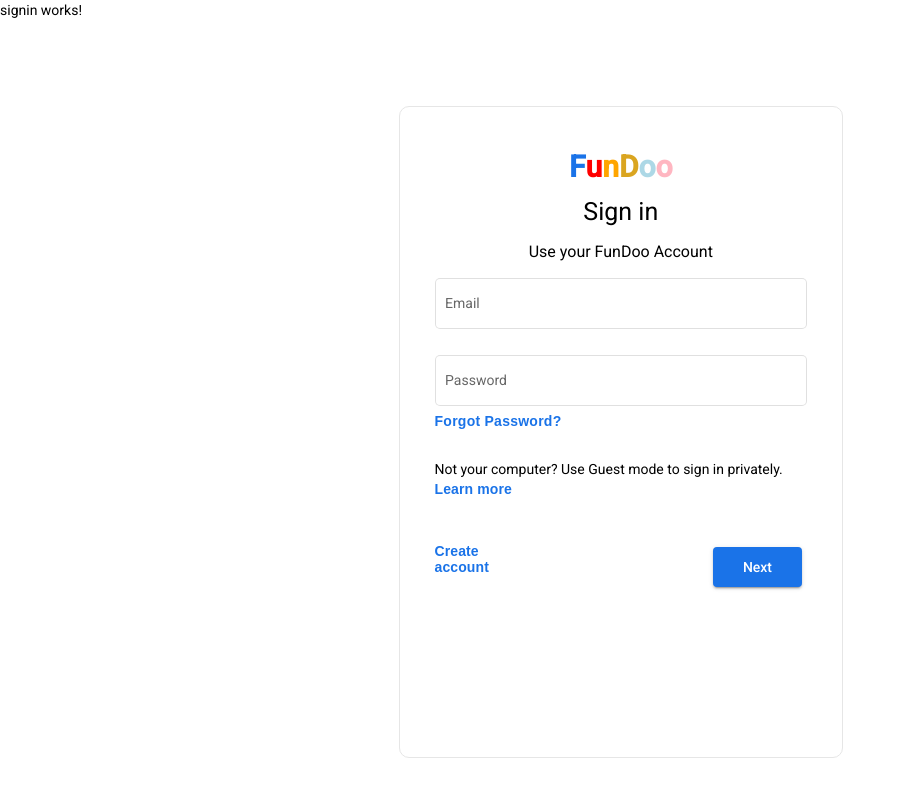
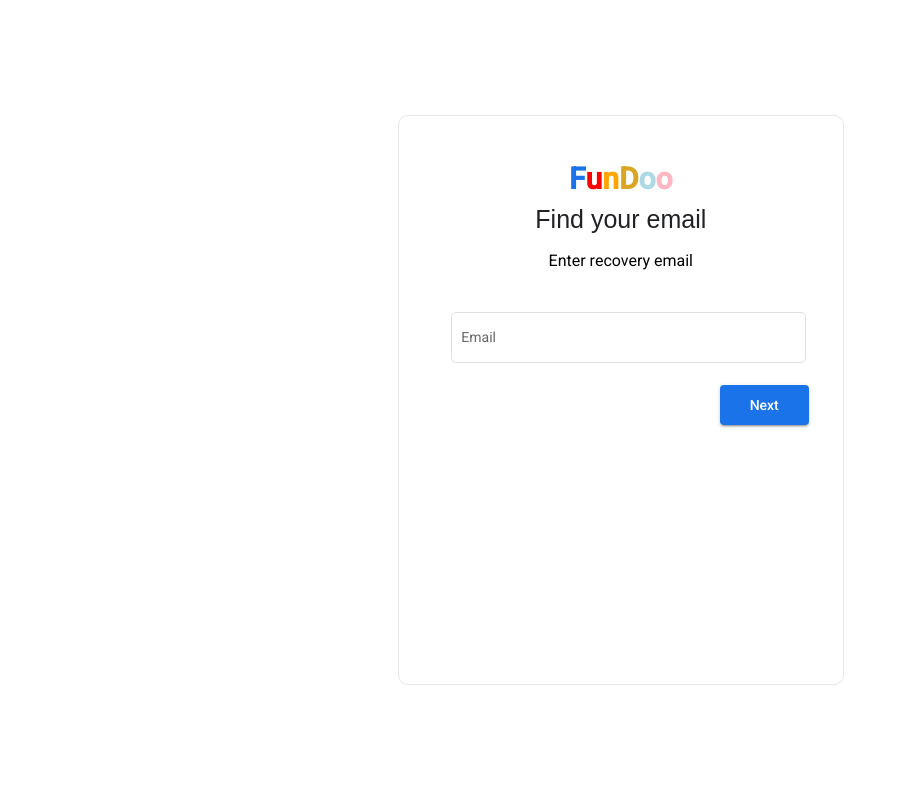
Before and after one commit to BallaPhanindra/FundooNotes, an Angular app: page / in a window 1280 px wide. Shown: the top 796 px of the page, without its empty margins (0-907 px from the left). Built offline with nearby package versions, Linux system fonts and the light colour scheme.

Commit message:
Committing Forgot Feature

```diff
--- /dev/null
+++ b/src/app/Component/forgot/forgot.component.html
@@ -0,0 +1,25 @@
+<div class="OuterDiv">
+    <div class="InnerDiv">
+        <div class="funDo">
+                <b class="F">F</b>
+                <b class="u">u</b>
+                <b class="n">n</b>
+                <b class="D">D</b>
+                <b class="o">o</b>
+                <b class="oo">o</b>
+        </div>
+        <div>
+            <p class="span">Find your email</p>
+        </div>
+        <div class="rec">
+            <p> Enter recovery email </p>
+        </div>
+        <div  class="email">
+            <mat-form-field appearance="outline">
+                <mat-label>Email</mat-label>
+                <input matInput placeholder="">
+            </mat-form-field>
+        </div>
+        <button class="mat-raised-button">Next</button>
+    </div>
+</div>
--- /dev/null
+++ b/src/app/Component/forgot/forgot.component.scss
@@ -0,0 +1,72 @@
+.OuterDiv{
+    width: 97vw;
+    height: 100vh;
+    display:flex;
+    justify-content: center;
+    align-items: center;
+}
+.InnerDiv{
+    border: 1px solid rgb(230, 230, 230);
+    width: 30%;
+    height: 60%;
+    padding: 48px 36px 40px;
+    display:flex;
+    align-items: center;
+    flex-direction: column;
+    border-radius: 10px;
+}
+.funDo{
+    font-size: 30px;
+    padding-top: 5px;
+    padding-bottom: 10px;
+    display: flex;
+    flex-direction: row;
+}
+.F{
+    color: #1a73e8;
+}
+.u{
+    color: red;
+}
+.n{
+    color: orange;
+}
+.D{
+    color: goldenrod;
+}
+.o{
+    color: lightblue;
+}
+.oo{
+    color:lightpink;
+}
+.span{
+    color: #202124;
+    font-size: 25px;
+    width: auto;
+    height: auto;
+    font-family:"Google Sans","Noto Sans Myanmar UI",arial,sans-serif;
+    padding-top: 10px;
+}
+.rec{
+    padding-top: 10px;
+    padding-bottom: 25px;
+    font-family:roboto,"Noto Sans Myanmar UI",arial,sans-serif;
+    font-size: 16px;
+    color-scheme: light;
+}
+.mat-raised-button{
+    background-color:#1a73e8;
+    color: white;
+    padding: 12px 30px;
+    border: none;
+    border-radius: 4px;
+    cursor: pointer;
+     margin-left: 77%;
+}
+mat-form-field{
+   box-sizing: border-box;
+   width: 370px;
+   float: left;
+   padding-left: 15px;
+}
--- /dev/null
+++ b/src/app/Component/forgot/forgot.component.ts
@@ -0,0 +1,15 @@
+import { Component, OnInit } from '@angular/core';
+
+@Component({
+  selector: 'app-forgot',
+  templateUrl: './forgot.component.html',
+  styleUrls: ['./forgot.component.scss']
+})
+export class ForgotComponent implements OnInit {
+
+  constructor() { }
+
+  ngOnInit(): void {
+  }
+
+}
--- a/src/app/app.component.html
+++ b/src/app/app.component.html
@@ -1,2 +1,3 @@
-<!--<app-register></app-register> -->
-<app-signin></app-signin>
+<!--<app-register></app-register>
+<app-signin></app-signin> -->
+<app-forgot></app-forgot>
--- a/src/app/app.module.ts
+++ b/src/app/app.module.ts
@@ -9,12 +9,14 @@ import { BrowserAnimationsModule } from '@angular/platform-browser/animations';
 import {MatFormFieldModule} from '@angular/material/form-field';
 import {MatInputModule} from '@angular/material/input';
 import {MatButtonModule} from '@angular/material/button';
+import { ForgotComponent } from './Component/forgot/forgot.component';
 
 @NgModule({
   declarations: [
     AppComponent,
     RegisterComponent,
     SigninComponent,
+    ForgotComponent,
   ],
   imports: [
     BrowserModule,
```
Also changed, not shown: 1 other file (tests, documents, lock files or other folders).
